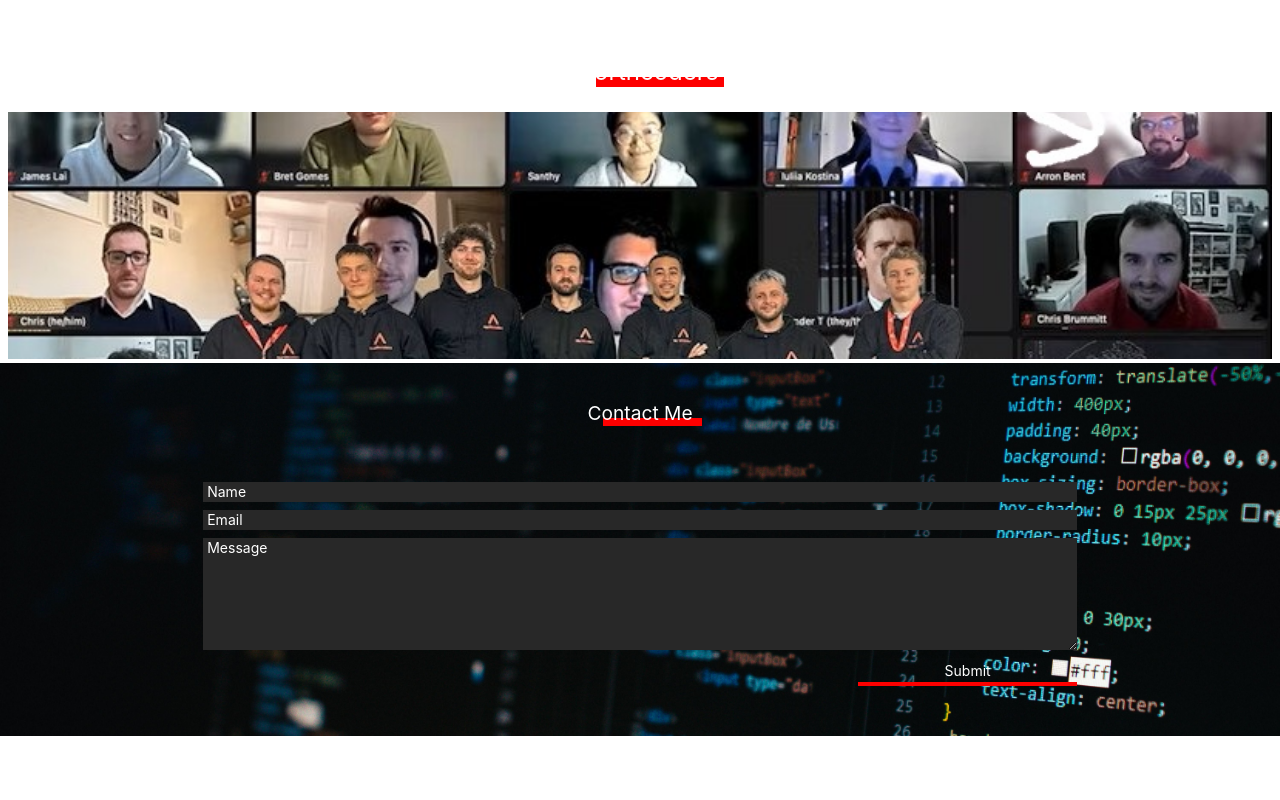
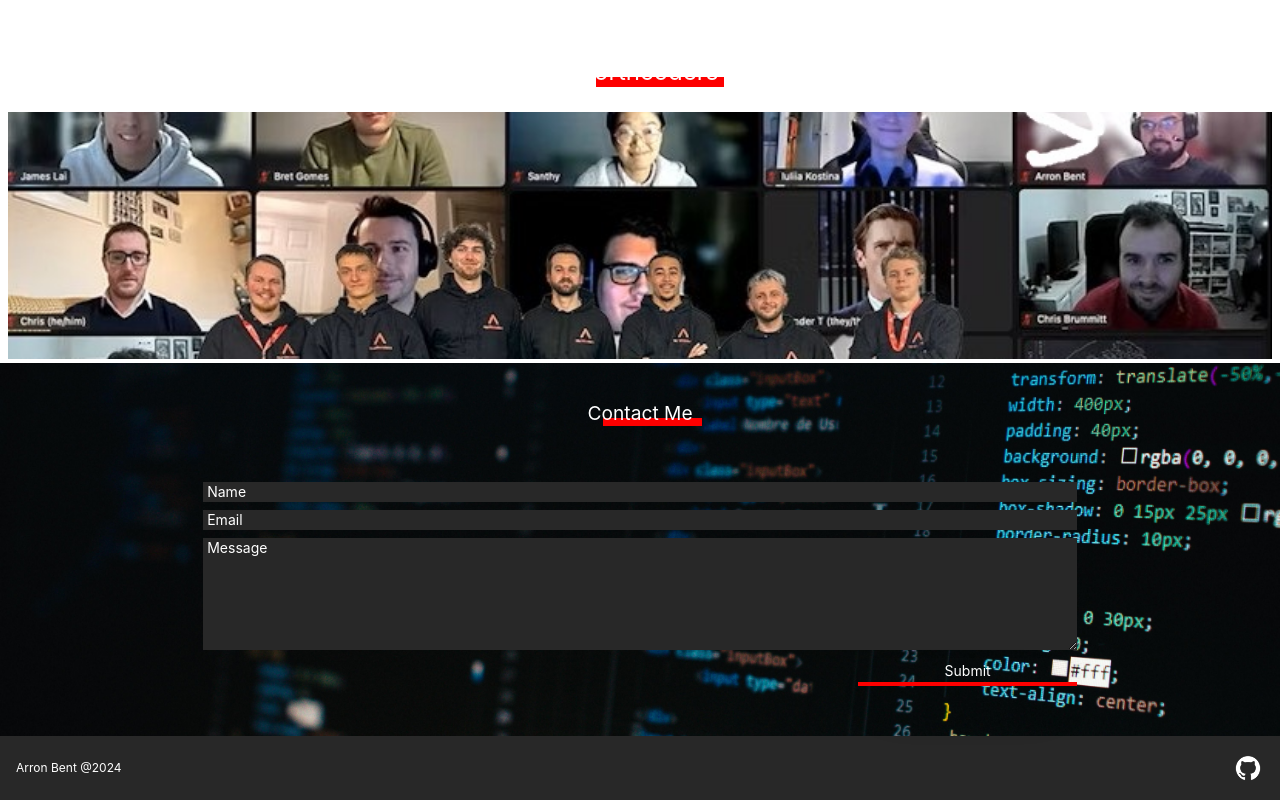
Before and after one commit to Arron-B/portfolio, a React (Vite) app: page / in a window 1280 px wide. Shown: the part 2272-3072 px from the top of the page. Before the commit the page ends 3008 px from the top, so only its background shows below. Built offline with nearby package versions, Linux system fonts and the light colour scheme.

Commit message:
footer complete

```diff
--- a/src/App.jsx
+++ b/src/App.jsx
@@ -5,6 +5,7 @@ import Projects from "./components/Projects";
 import Welcome from "./components/Welcome";
 import NcAndContact from "./components/NcAndContact";
 import Background from "./components/Background";
+import Footer from "./components/Footer";
 
 import "@theme-toggles/react/css/Classic.css";
 import "./App.css";
@@ -46,6 +47,10 @@ function App() {
 				isNavOpen={isNavOpen}
 				isDark={isDark}
 			/>
+			<Footer
+				isDark={isDark}
+				isNavOpen={isNavOpen}
+			></Footer>
 		</>
 	);
 }
--- a/src/components/Footer.jsx
+++ b/src/components/Footer.jsx
@@ -1,4 +1,10 @@
 function Footer({ isDark }) {
+	const scrollToTop = () => {
+		window.scrollTo({
+			top: 0,
+			behavior: "smooth",
+		});
+	};
 	return (
 		<div
 			className={
```
Also changed, not shown: src/assets/github-logo-dark.png (added), src/assets/github-logo-light.png (added).
